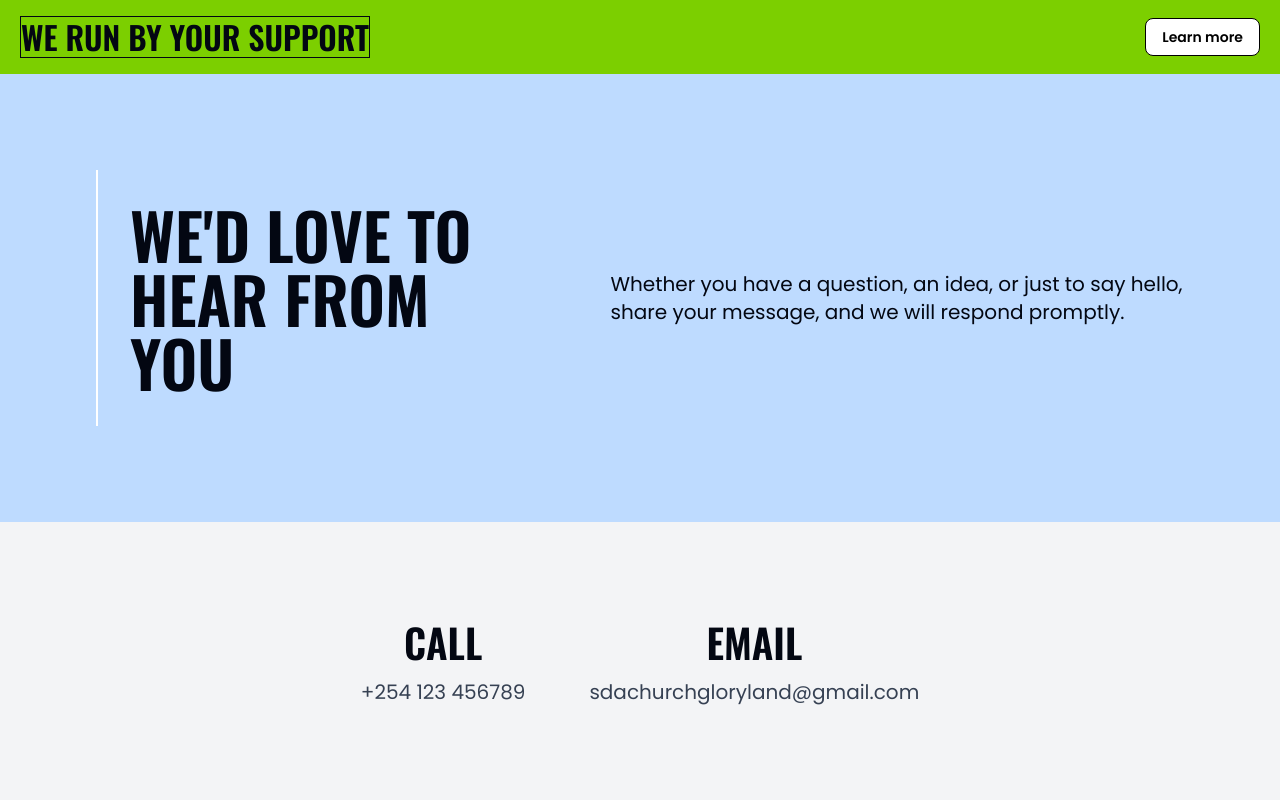
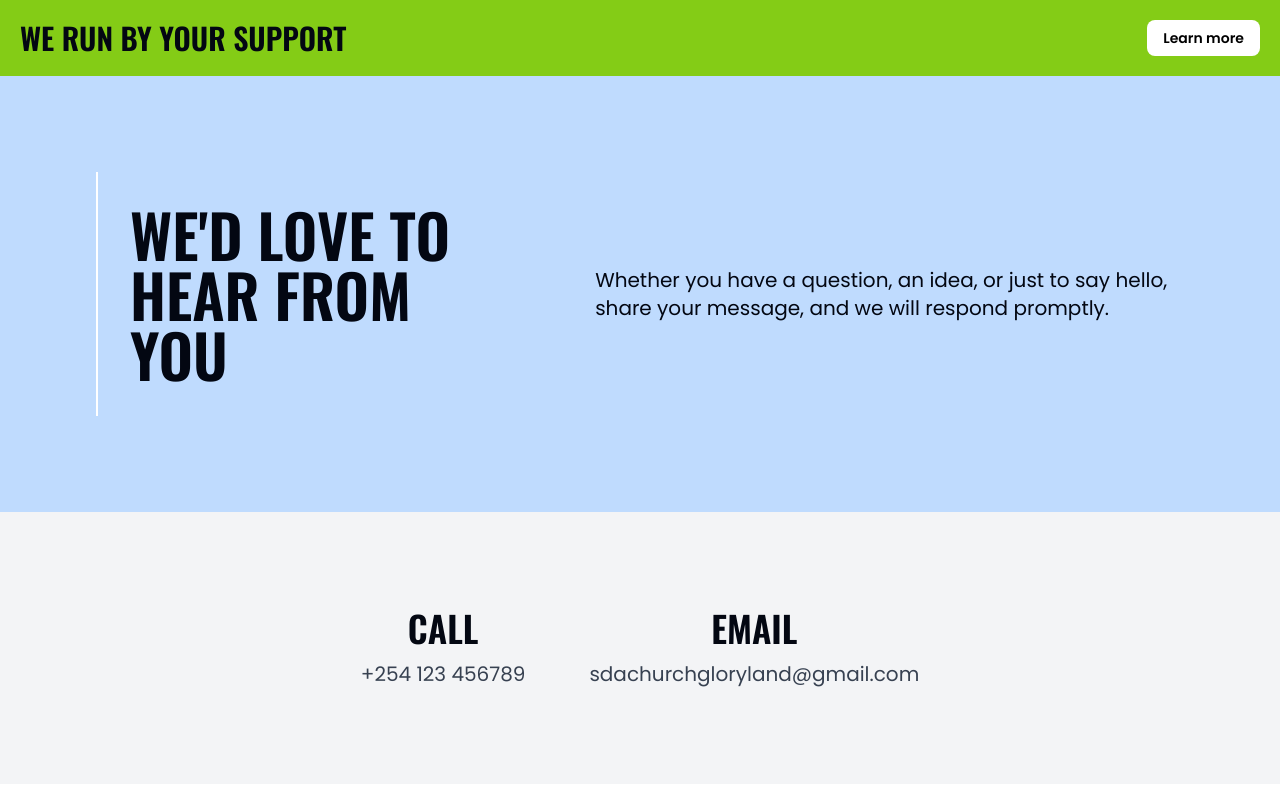
Before and after one commit to wandiga/gl-website, a website: page contact.html in a window 1280 px wide. Shown: the top 800 px of the page. Drawn offline with nearby package versions, Linux system fonts and the light colour scheme.

Commit message:
Downgrade Tailwind to v 3^

```diff
--- a/contact.html
+++ b/contact.html
@@ -14,14 +14,14 @@
   </head>
   <body>
     <!-- Banner -->
-    <section class="bg-lime-500 px-5 py-4">
+    <section class="bg-lime-500 p-5">
       <div id="container" class="mx-auto flex flex-col items-center justify-start gap-4 sm:flex-row sm:justify-between">
-        <p class="font-oswald border text-center text-3xl font-semibold text-gray-950 uppercase sm:text-left">We run by your support</p>
-        <button class="rounded-lg border bg-white px-4 py-2 text-center text-sm font-semibold">Learn more</button>
+        <p class="font-oswald text-center text-3xl font-semibold text-gray-950 uppercase sm:text-left">We run by your support</p>
+        <button class="rounded-lg bg-white px-4 py-2 text-center text-sm font-semibold">Learn more</button>
       </div>
     </section>
     <!-- Header -->
-    <section class="bg-blue-200 px-5 py-24 sm:px-16 sm:py-16 md:px-24 md:py-24">
+    <section class="bg-blue-200 px-5 py-20 sm:px-16 sm:py-20 md:px-24 md:py-24">
       <div id="container" class="mx-auto flex max-w-[1400px] flex-col items-center justify-start gap-6 lg:flex-row lg:items-center lg:justify-center lg:gap-10">
         <div class="lg:flex lg:flex-row lg:items-start lg:justify-start lg:border-l-2 lg:border-white lg:p-8">
           <h1 class="font-oswald text-center text-6xl font-semibold text-gray-950 uppercase lg:text-left">We'd love to hear from you</h1>
@@ -30,7 +30,7 @@
       </div>
     </section>
     <!-- Contact information -->
-    <section class="bg-gray-100 px-5 py-24 sm:px-16 sm:py-16 md:px-24 md:py-24">
+    <section class="bg-gray-100 px-5 py-20 sm:px-16 sm:py-20 md:px-24 md:py-24">
       <div id="container" class="mx-auto flex max-w-[1400px] flex-col items-center justify-start gap-16 min-[900px]:flex-row min-[900px]:items-start min-[900px]:justify-center">
         <div class="flex flex-col items-center justify-start gap-3">
           <h2 class="font-oswald text-center text-4xl font-semibold text-gray-950 uppercase">Call</h2>
@@ -43,12 +43,12 @@
       </div>
     </section>
     <!-- Map -->
-    <section class="bg-white px-5 py-24 sm:px-16 sm:py-16 md:px-24 md:py-24">
+    <section class="bg-white px-5 py-20 sm:px-16 sm:py-20 md:px-24 md:py-24">
       <div id="container" class="mx-auto flex max-w-[1400px] flex-col items-center justify-start">
         <h2 class="font-oswald mb-8 text-center text-4xl font-semibold text-gray-950 uppercase">Worship with us</h2>
         <div class="mb-14 flex flex-col items-center justify-start">
-          <h3 class="mb-1 text-center text-lg font-semibold text-gray-950 min-[900px]:text-xl">Every Saturday</h3>
-          <p class="mb-2 text-center text-lg font-normal text-gray-700 min-[900px]:text-xl">8:00 AM - 4:30 PM</p>
+          <h3 class="mb-2 text-center text-lg font-semibold text-gray-950 min-[900px]:text-xl">Every Saturday</h3>
+          <p class="mb-1 text-center text-lg font-normal text-gray-700 min-[900px]:text-xl">8:00 AM - 4:30 PM</p>
           <div class="flex flex-row">
             <p class="text-center text-lg font-normal text-gray-700 min-[900px]:text-xl">Bohra Primary School, Westlands</p>
           </div>
@@ -65,8 +65,8 @@
     </section>
     <!-- Footer -->
     <section class="bg-gray-950 p-5">
-      <div id="container" class="mx-auto flex flex-col items-center justify-start">
-        <p class="font-regular text-md text-center text-white">© 2025 Gloryland SDA Church.</p>
+      <div id="container" class="mx-auto flex flex-col items-center justify-center">
+        <p class="font-regular text-md text-center text-white">© 2026 Gloryland SDA Church.</p>
       </div>
     </section>
   </body>
--- a/src/input.css
+++ b/src/input.css
@@ -1,52 +1,6 @@
-@import "tailwindcss";
-
-@import "tailwindcss";
-
-@theme {
-  /* Extra Small */
-  --text-xs: 0.75rem; /* 12px */
-  --text-xs--line-height: 1rem; /* 16px */
-
-  /* Small */
-  --text-sm: 0.875rem; /* 14px */
-  --text-sm--line-height: 1.25rem; /* 20px */
-
-  /* Base */
-  --text-base: 1rem; /* 16px */
-  --text-base--line-height: 1.5rem; /* 24px */
-
-  /* Large */
-  --text-lg: 1.125rem; /* 18px */
-  --text-lg--line-height: 1.75rem; /* 28px */
-
-  /* Extra Large */
-  --text-xl: 1.25rem; /* 20px */
-  --text-xl--line-height: 1.75rem; /* 28px */
-
-  /* 2X Large */
-  --text-2xl: 1.5rem; /* 24px */
-  --text-2xl--line-height: 2rem; /* 32px */
-
-  /* 3X Large */
-  --text-3xl: 2rem; /* 32px */
-  --text-3xl--line-height: 2.5rem; /* 40px */
-
-  /* 4X Large */
-  --text-4xl: 2.5rem; /* 40px */
-  --text-4xl--line-height: 3rem; /* 48px */
-
-  /* 5X Large */
-  --text-5xl: 3rem; /* 48px */
-  --text-5xl--line-height: 1; /* tight */
-
-  /* 6X Large */
-  --text-6xl: 4rem; /* 64px */
-  --text-6xl--line-height: 1; /* tight */
-
-  /* 7X Large */
-  --text-7xl: 4.5rem; /* 72px */
-  --text-7xl--line-height: 1; /* tight */
-}
+@tailwind base;
+@tailwind components;
+@tailwind utilities;
 
 body {
   font-family: "Poppins", sans-serif;
--- /dev/null
+++ b/tailwind.config.js
@@ -0,0 +1,11 @@
+/** @type {import('tailwindcss').Config} */
+module.exports = {
+  content: [
+    "./*.html",          // all HTML files in root
+    "./src/**/*.{html,js,jsx}", // all files in src folder
+  ],
+  theme: {
+    extend: {},
+  },
+  plugins: [],
+};
```
Also changed, not shown: package.json (+3 -4 lines), dist/output.css, 1 other file.
